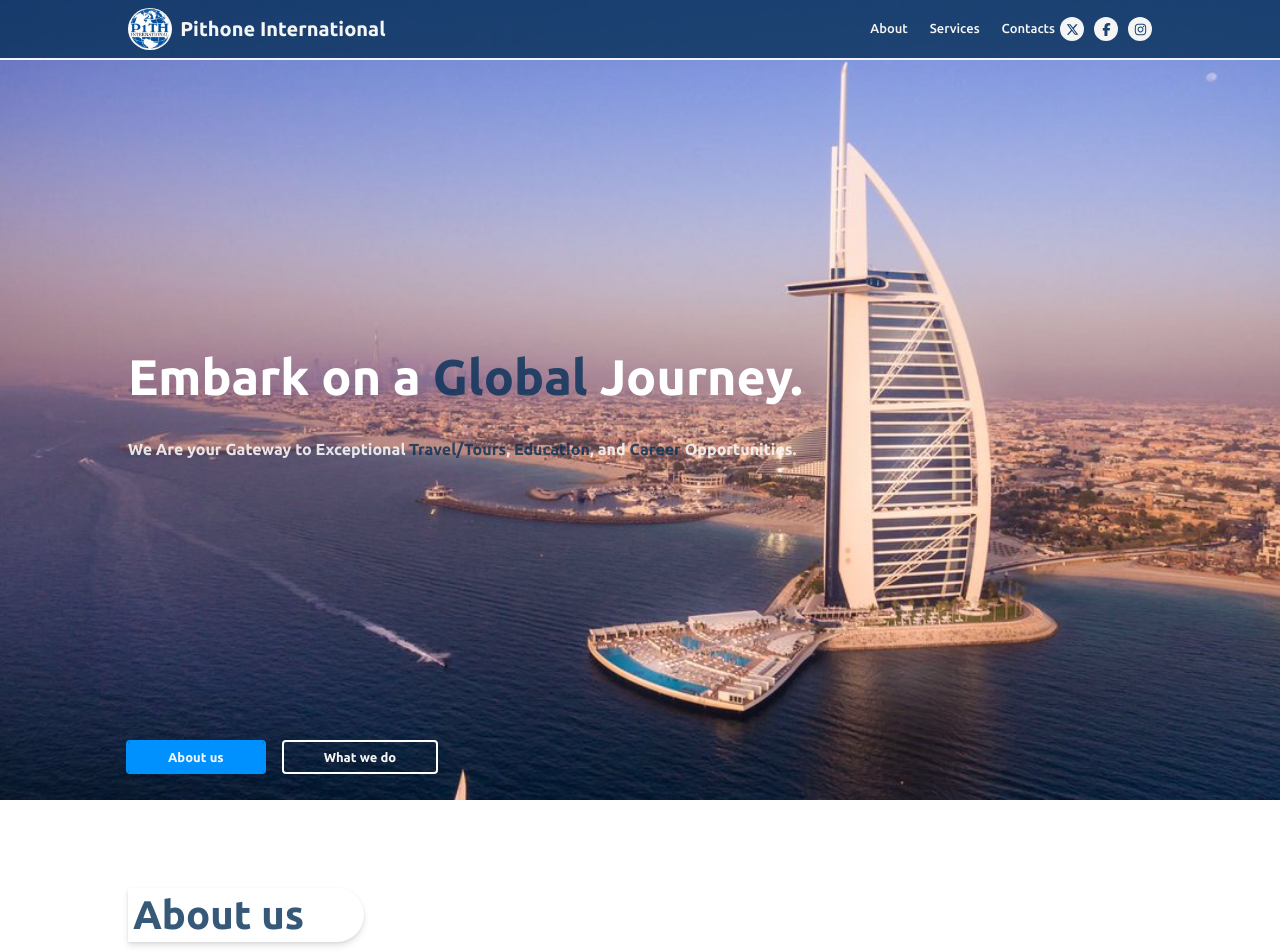
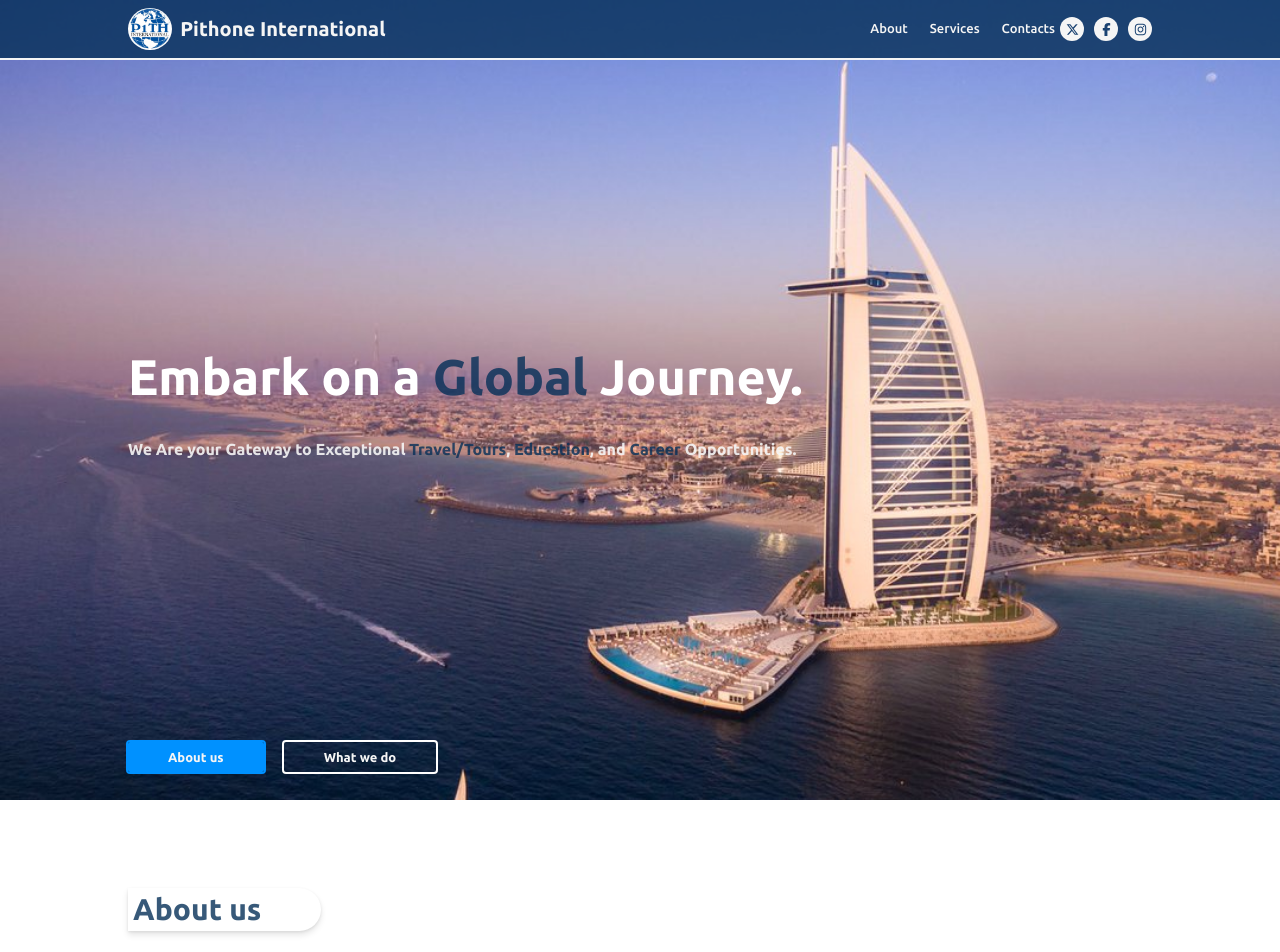
Before and after one commit to 1wes/pithone-international, a React (Vite) app: page / in a window 1280 px wide. Shown: the top 952 px of the page. Built offline with nearby package versions, Linux system fonts and the light colour scheme.

Commit message:
style: reduce heading font-size

```diff
--- a/src/components/contact.css
+++ b/src/components/contact.css
@@ -45,7 +45,7 @@
 
 .contact-header{
     font-weight: 700;
-    font-size: 32px;
+    font-size: 22px;
 }
 
 .contacts-list{
--- a/src/components/heading.css
+++ b/src/components/heading.css
@@ -6,7 +6,7 @@
     padding: 5px 60px 5px 5px;
     justify-content: left;
     display: inline-block;
-    font-size: 40px;
+    font-size: 30px;
     margin: 0 0 40px 0;
     color: rgba(5, 47, 88, 0.801);
 }
```
